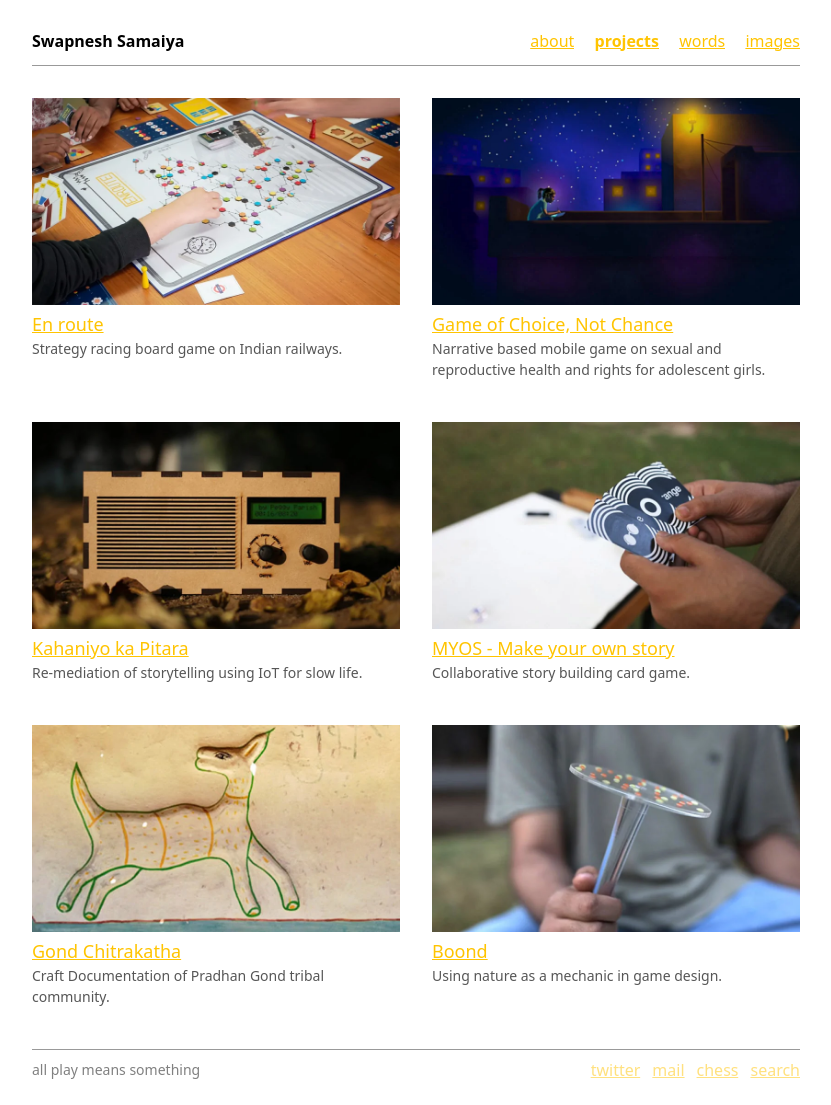
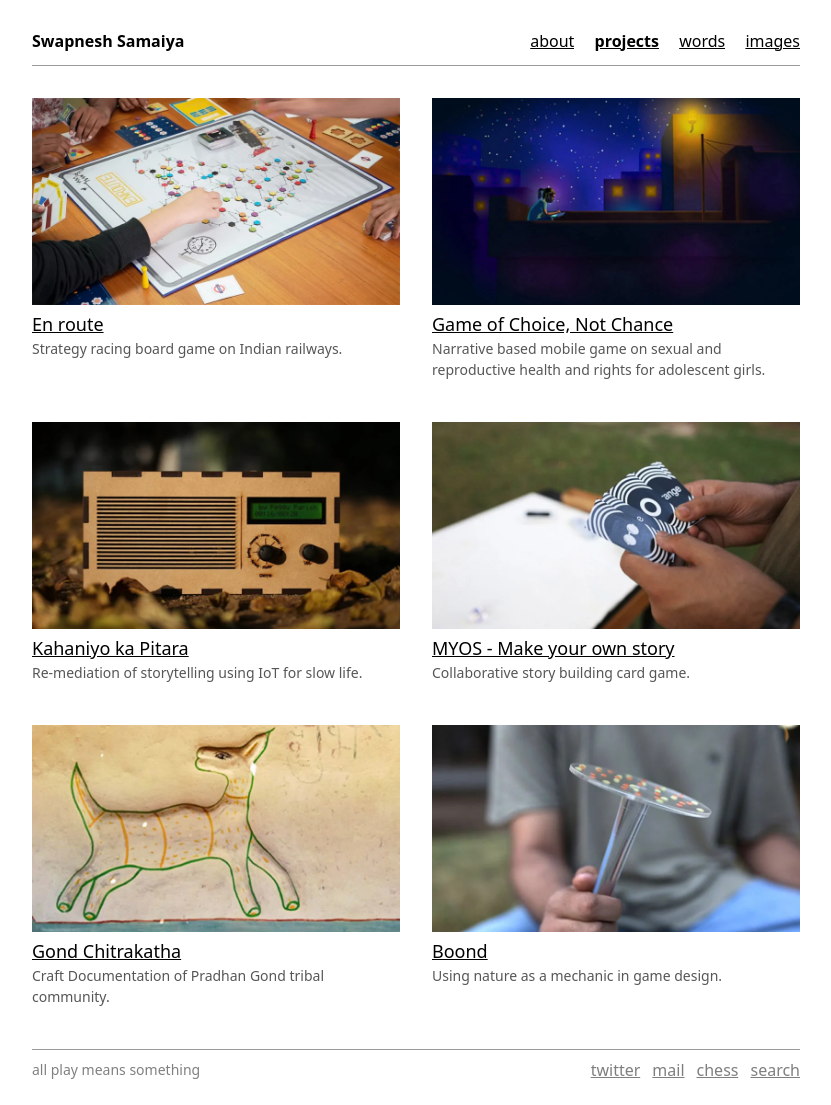
Before and after one commit to bunbutterjam/bunbutterjam.github.io, a Jekyll site: the page built from index.html, in a window 1280 px wide. Shown: the whole page, without its empty margins (224-1055 px from the left). Built offline with Jekyll 4.4.1, drawn with Linux system fonts in a browser that asks for light colours.

Commit message:
link color

```diff
--- a/_sass/main.scss
+++ b/_sass/main.scss
@@ -211,10 +211,10 @@ nav a.active {
 //BODY
 
 a {
-	color: rgb(255, 196, 1);
+	color: #000;
 	// text-decoration-skip-ink: auto;
-	text-decoration: none;
 	text-decoration: underline;
+	text-decoration-color: black;
 }
 
 pre {
```
